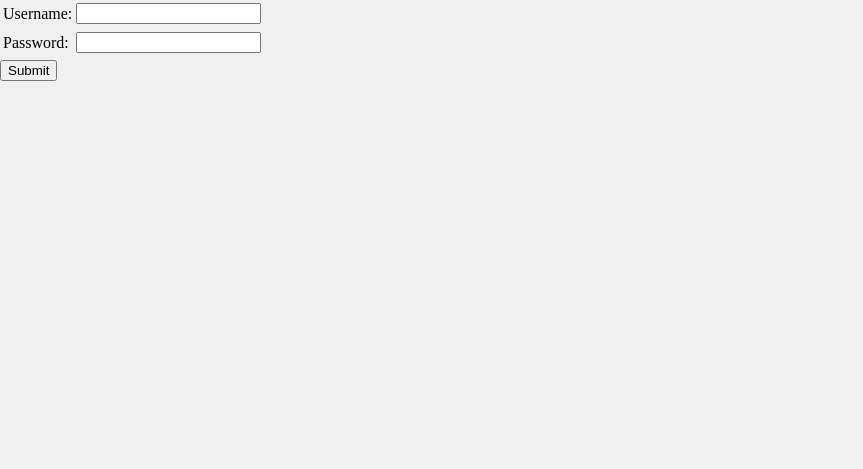
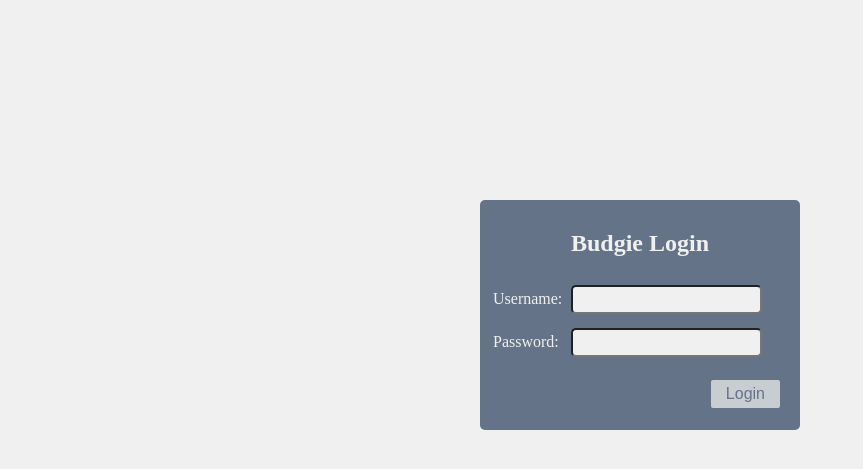
Before and after one commit to Prodge/budgie, a Django app: page /login/ in a window 1280 px wide. Shown: the top 469 px of the page, without its empty margins (0-863 px from the left). Run offline with Django 3.2, Linux system fonts and the light colour scheme.

Commit message:
Completed login page

```diff
--- a/budgie/templates/login.html
+++ b/budgie/templates/login.html
@@ -8,6 +8,15 @@
 </head>
 
 <body>
+    <div id="login-box">
+        <h2>Budgie Login</h2>
+        {% if messages %}
+            <ul class="messages">
+                {% for message in messages %}
+                <li{% if message.tags %} class="{{ message.tags }}"{% endif %}>{{ message }}</li>
+                {% endfor %}
+            </ul>
+        {% endif %}
         <form method="POST">
             {% csrf_token %}
             <table>
@@ -27,11 +36,14 @@
                         <td class="label">{{ field.label_tag }}</td>
                         <td class="field">{{ field }}</td>
                     </tr>
+                    {% if field.errors %}
                         <tr>
                             <td class="error">{{ field.errors }}</td>
                         </tr>
+                    {% endif %}
                 {% endfor %}
             </table>
-        <button type="submit">Submit</button>
+            <button type="submit">Login</button>
         </form>
+    </div>
 </body>
--- a/budgie/urls.py
+++ b/budgie/urls.py
@@ -21,7 +21,7 @@ urlpatterns = [
     url(r'^admin/', admin.site.urls),
 
     url(r'^login/',
-        views.login,
+        views.user_login,
         name = 'login'
     ),
 
--- a/budgie/views.py
+++ b/budgie/views.py
@@ -4,7 +4,7 @@ from django.contrib import messages
 
 from budgie.forms import LoginForm
 
-def login(request):
+def user_login(request):
     template = 'login.html'
     context = {}
 
@@ -24,7 +24,7 @@ def login(request):
 
             # Maybe not return this one?
             # return request
-    else:
-        context['form'] = LoginForm()
+
+    context['form'] = LoginForm()
 
     return render(request, template, context)
--- a/static/css/main.css
+++ b/static/css/main.css
@@ -59,6 +59,13 @@ html body {
     background-color: #B4B9C3;
 }
 
+/* Forms */
+form button {
+    float: right;
+    margin: 10px;
+    margin-top: 15px;
+}
+
 /* Tables */
 
 /* Text */
@@ -76,9 +83,68 @@ a:hover, a:active {
     color: #666;
 }
 
+/* Messages */
+.messages{
+    border: 1px;
+    border-color: #F0F0F0;
+    padding: 5px;
+}
+
+.error{
+    list-style: none;
+    background-color: #BF4A67;
+    color: #F0F0F0;
+    padding-left: 40px;
+    padding-right: 40px;
+    padding-top: 10px;
+    padding-bottom: 10px;
+    border-radius: 5px;
+}
+
+input[type="text"], textarea, input[type="password"] {
+    background-color: #F0F0F0;
+    border-radius: 5px;
+    padding: 5px;
+    margin: 5px;
+}
+
 #heading hr {
     background-color: #C8CDD2;
     height: 1px;
     border: 0;
     margin-right: 30%;
 }
+
+/* login Page */
+
+#login-box {
+    margin: auto;
+    width: 300px;
+    margin-top: 200px;
+    padding: 10px;
+    padding-bottom: 65px;
+    border-radius: 5px;
+    background-color: #647387;
+    color: #F0F0F0;
+}
+
+#login-box h2 {
+    color: #F0F0F0;
+    text-align: center;
+}
+
+#login-box button {
+    background-color: #C8CDD2;
+    border: none;
+    color: #647387;
+    padding: 5px 15px;
+    text-align: center;
+    text-decoration: none;
+    display: inline-block;
+    font-size: 16px;
+    border-radius: 2px;
+}
+
+#login-box button:hover {
+    background-color: #B4B9C3;
+}
```
Also changed, not shown: budget/templates/entry_create.html (+5 -3 lines). Lines whose indentation alone changed are shown as unchanged.
